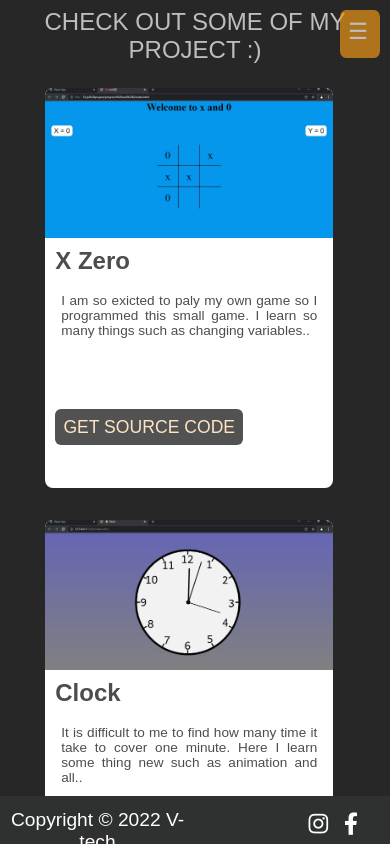
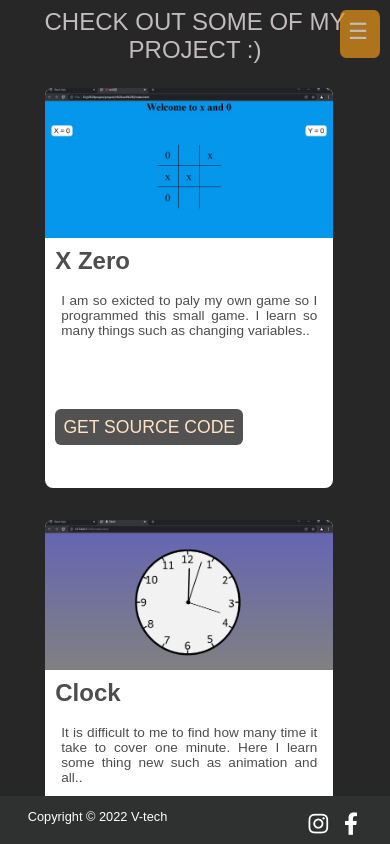
Before and after one commit to vivek-437/vtech-portfolio, a React (Create React App) app: page /vtech-portfolio/project in a window 390 px wide. Built offline with nearby package versions, Linux system fonts and the light colour scheme; a web font is replaced by a local one.

Commit message:
footer change  vtech

```diff
--- a/src/components/content/project.css
+++ b/src/components/content/project.css
@@ -14,7 +14,7 @@
 }
 .project .projectinfo .flexer {
   padding-top: 2%;
-  padding-bottom: 5%;
+  padding-bottom: 8%;
 }
 .project .projectinfo .flexer .pjdata:hover {
   transform: scale(1.035);
--- a/src/components/footer/footer.css
+++ b/src/components/footer/footer.css
@@ -30,3 +30,9 @@
     padding-right: 1rem;
     margin-top: 1rem;
 }
+@media screen and (max-width: 1056px) {
+    .fotter_container .info{
+        font-size: .8rem;
+    }
+
+}
```
